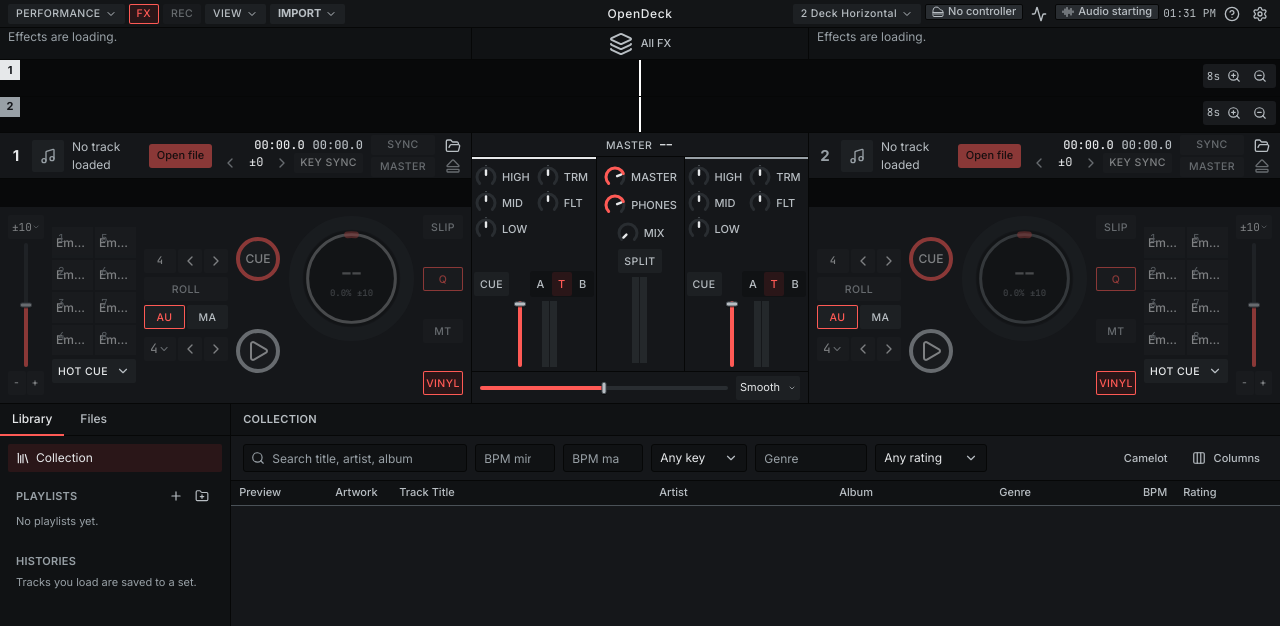
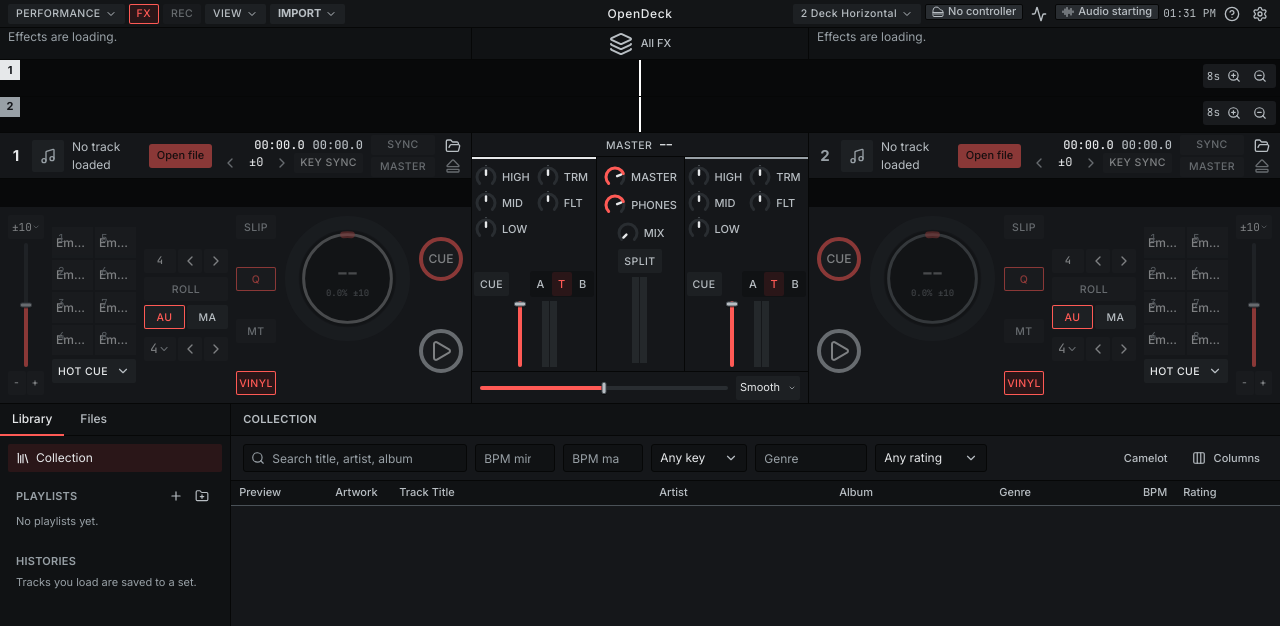
Before and after one commit to R4ph3rd/opendeck, a React (Vite) app in the folder ui/: page / in a window 1280 px wide. Shown: the top 626 px of the page. Built offline with nearby package versions, Linux system fonts and the light colour scheme.

Commit message:
feat(ui): reorder deck controls and mirror deck 2 exactly

```diff
--- a/ui/src/components/deck/DeckMain.tsx
+++ b/ui/src/components/deck/DeckMain.tsx
@@ -423,9 +423,8 @@ function TempoColumn({ deck, ready }: Props) {
 /**
  * The deck's working row, outer edge to wheel: tempo fader, the pad panel (two
  * columns of four pads and the mode dropdown), the loop and beat jump column,
- * then the small wheel with CUE and PLAY on one side and SLIP, Q, MT on the
- * other. Deck 2 mirrors deck 1: its pads sit right of the wheel, both wheels
- * at the mixer side.
+ * the SLIP, Q, MT, VINYL column, the wheel, then CUE and PLAY at the mixer
+ * side. Deck 2 is the exact mirror (row-reverse).
  */
 export function DeckMain({ deck, ready }: Props) {
   return (
@@ -439,20 +438,23 @@ export function DeckMain({ deck, ready }: Props) {
       <div className="min-w-[calc(var(--pad-min-w)*1.5)] flex-1">
         <DeckPads deck={deck} />
       </div>
-      <div className="flex min-w-0 shrink items-stretch gap-2">
+      <div
+        className={cn(
+          "flex min-w-0 shrink items-stretch gap-2",
+          deck % 2 === 1 && "flex-row-reverse",
+        )}
+      >
         <div className="flex w-[var(--cluster-w)] shrink-0 flex-col gap-2 self-center">
           <LoopColumn deck={deck} ready={ready} />
           <JumpColumn deck={deck} ready={ready} />
         </div>
-        <div className="flex min-w-0 items-stretch gap-2">
-          <TransportColumn deck={deck} ready={ready} />
-          <div className="w-[var(--jog-max)] min-w-0 shrink [container-type:size]">
-            <div className="size-[min(100cqh,100cqw)]">
-              <DeckJog deck={deck} disabled={!ready} />
-            </div>
+        <ModeColumn deck={deck} ready={ready} />
+        <div className="w-[var(--jog-max)] min-w-0 shrink [container-type:size]">
+          <div className="size-[min(100cqh,100cqw)]">
+            <DeckJog deck={deck} disabled={!ready} />
           </div>
-          <ModeColumn deck={deck} ready={ready} />
         </div>
+        <TransportColumn deck={deck} ready={ready} />
       </div>
     </div>
   );
--- a/ui/src/components/pads/DeckPads.tsx
+++ b/ui/src/components/pads/DeckPads.tsx
@@ -5,6 +5,7 @@ import {
   SelectTrigger,
   SelectValue,
 } from "@opendeck/design-system";
+import { cn } from "@opendeck/design-system";
 import { motion, useReducedMotion } from "motion/react";
 import type { PadMode } from "../../ipc/bindings";
 import { MODE_FADE_SECONDS, MODE_LABEL } from "../../lib/pads";
@@ -100,7 +101,12 @@ export function DeckPads({ deck }: { deck: number }) {
       >
         <PadModeView deck={deck} mode={mode} />
       </motion.div>
-      <div className="flex shrink-0 flex-wrap items-center gap-x-2 gap-y-1">
+      <div
+        className={cn(
+          "flex shrink-0 flex-wrap items-center gap-x-2 gap-y-1",
+          deck % 2 === 1 && "flex-row-reverse",
+        )}
+      >
         <PadModeSelect deck={deck} />
         {mode === "sampler" ? <SamplerControls deck={deck} /> : null}
       </div>
```
